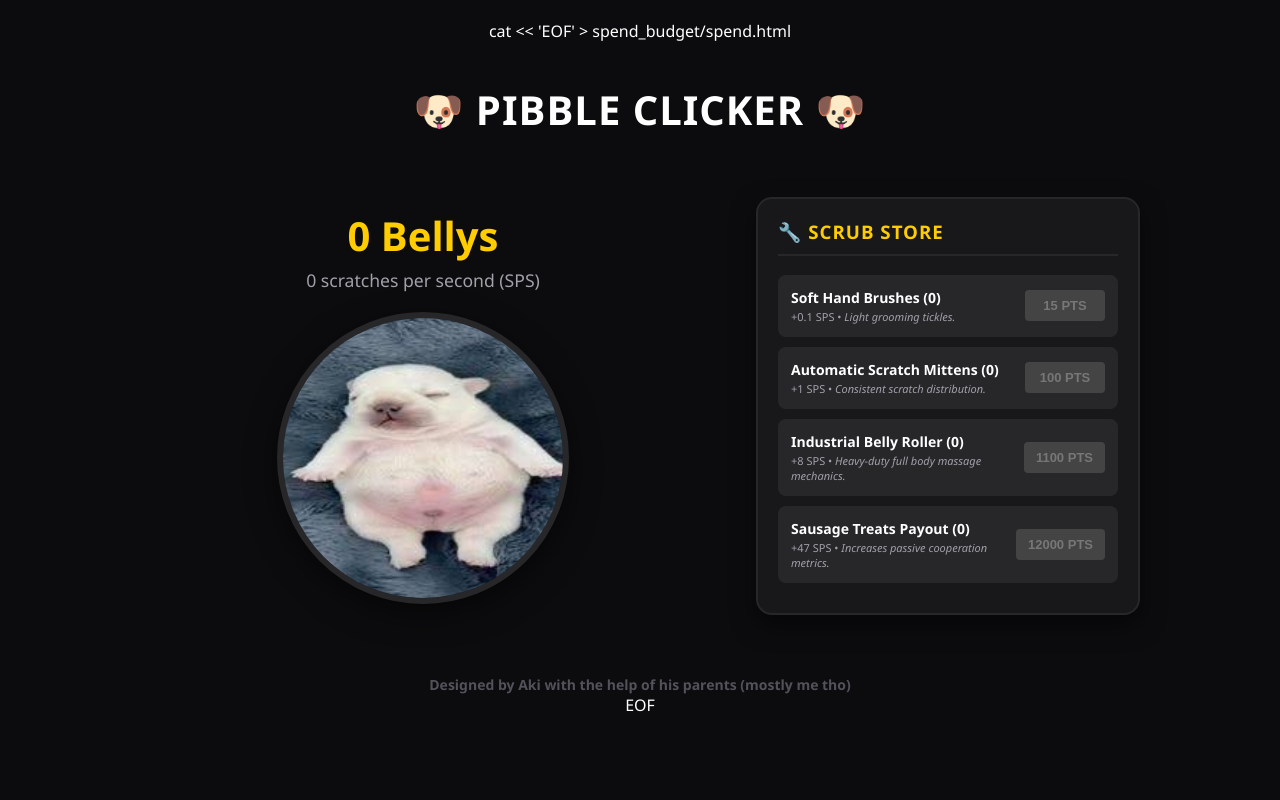
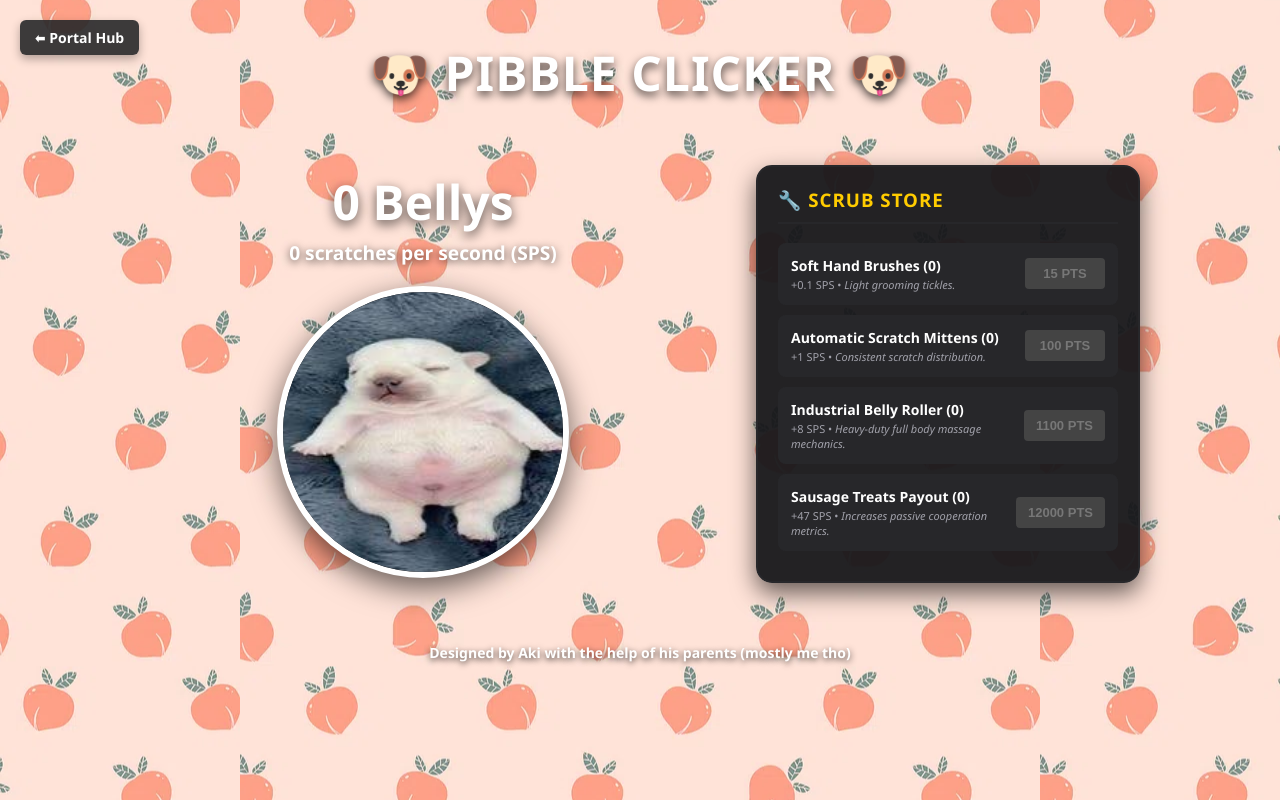
Before and after one commit to akikamoint-blip/pibble_clicker, a plain HTML site: page index.html in a window 1280 px wide. Drawn offline with Linux system fonts and the light colour scheme.

Commit message:
Update index.html

```diff
--- a/index.html
+++ b/index.html
@@ -1,4 +1,3 @@
-cat << 'EOF' > spend_budget/spend.html
 <!DOCTYPE html>
 <html lang="en">
 <head>
@@ -6,18 +5,29 @@ cat << 'EOF' > spend_budget/spend.html
     <meta name="viewport" content="width=device-width, initial-scale=1.0">
     <title>Pibble Clicker - Aki.fun</title>
     <style>
-        body { background: #0c0c0e; color: white; font-family: 'Segoe UI', Tahoma, Geneva, Verdana, sans-serif; text-align: center; padding: 20px; margin: 0; }
+        body {
+            background: url("bg_peach.jpg") repeat center center fixed;
+            background-size: auto;
+            color: white;
+            font-family: 'Segoe UI', Tahoma, Geneva, Verdana, sans-serif;
+            text-align: center;
+            padding: 20px;
+            margin: 0;
+        }
+        .nav-back { position: absolute; top: 20px; left: 20px; background: rgba(39, 39, 42, 0.9); border: none; color: #fff; padding: 8px 15px; border-radius: 6px; cursor: pointer; text-decoration: none; font-weight: bold; font-size: 14px; box-shadow: 0 4px 10px rgba(0,0,0,0.3); }
+        .nav-back:hover { background: #3f3f46; }
 
         .clicker-container { display: flex; justify-content: center; align-items: center; gap: 50px; flex-wrap: wrap; margin-top: 60px; max-width: 1000px; margin-left: auto; margin-right: auto; }
 
         .clicker-left { flex: 1; min-width: 300px; display: flex; flex-direction: column; align-items: center; }
-        .score-counter { font-size: 2.5rem; font-weight: 900; color: #ffcc00; margin: 0; }
-        .gps-counter { color: #a1a1aa; font-size: 1.1rem; margin: 5px 0 20px 0; }
+        .score-counter { font-size: 3rem; font-weight: 900; color: #fff; text-shadow: 0 4px 12px rgba(0,0,0,0.7); margin: 0; }
+        .gps-counter { color: #fff; font-size: 1.2rem; font-weight: bold; text-shadow: 0 2px 8px rgba(0,0,0,0.7); margin: 5px 0 20px 0; }
 
-        .pibble-frame { width: 280px; height: 280px; border-radius: 50%; background: #18181b; border: 6px solid #27272a; display: flex; justify-content: center; align-items: center; cursor: pointer; overflow: hidden; position: relative; box-shadow: 0 10px 30px rgba(0,0,0,0.5); transition: transform 0.05s ease; user-select: none; }
+        .pibble-frame { width: 280px; height: 280px; border-radius: 50%; background: #18181b; border: 6px solid #fff; display: flex; justify-content: center; align-items: center; cursor: pointer; overflow: hidden; position: relative; box-shadow: 0 10px 30px rgba(0,0,0,0.6); transition: transform 0.05s ease; user-select: none; }
         .pibble-frame:active { transform: scale(0.95); border-color: #ffcc00; }
+        .pibble-frame img { width: 100%; height: 100%; object-fit: cover; }
 
-        .shop-panel { width: 340px; background: #18181b; border: 2px solid #27272a; border-radius: 16px; padding: 20px; text-align: left; box-shadow: 0 10px 25px rgba(0,0,0,0.5); }
+        .shop-panel { width: 340px; background: rgba(24, 24, 27, 0.95); border: 2px solid #27272a; border-radius: 16px; padding: 20px; text-align: left; box-shadow: 0 10px 25px rgba(0,0,0,0.6); }
         .shop-title { margin-top: 0; color: #ffcc00; border-bottom: 2px solid #27272a; padding-bottom: 10px; text-transform: uppercase; letter-spacing: 1px; }
 
         .upgrade-row { display: flex; justify-content: space-between; align-items: center; background: #27272a; padding: 12px; margin-bottom: 10px; border-radius: 8px; border: 1px solid transparent; transition: border-color 0.2s; }
@@ -29,12 +39,14 @@ cat << 'EOF' > spend_budget/spend.html
         .buy-btn { background: #ffcc00; border: none; color: black; padding: 8px 12px; font-weight: bold; border-radius: 4px; cursor: pointer; font-size: 13px; min-width: 80px; text-align: center; }
         .buy-btn:disabled { background: #444; color: #777; cursor: not-allowed; }
 
-        footer { margin-top: 60px; color: #52525b; font-size: 14px; font-weight: bold; }
+        footer { margin-top: 60px; color: #fff; text-shadow: 0 2px 6px rgba(0,0,0,0.8); font-size: 14px; font-weight: bold; }
     </style>
 </head>
 <body>
 
-    <h1 style="margin-top:40px; font-size: 2.5rem; text-transform: uppercase; letter-spacing: 1px;">🐶 Pibble Clicker 🐶</h1>
+    <a href="https://aki.fun" id="hub-link" class="nav-back">⬅ Portal Hub</a>
+
+    <h1 style="margin-top:20px; font-size: 3rem; text-transform: uppercase; letter-spacing: 1px; text-shadow: 0 4px 10px rgba(0,0,0,0.7);">🐶 Pibble Clicker 🐶</h1>
 
     <div class="clicker-container">
         <div class="clicker-left">
@@ -42,7 +54,7 @@ cat << 'EOF' > spend_budget/spend.html
             <div class="gps-counter" id="scrub-rate">0 scratches per second (SPS)</div>
 
             <div class="pibble-frame" onclick="triggerBellyScratch()">
-                <img src="pibble.jpg" alt="I am pibble wash ma belly" style="width: 100%; height: 100%; object-fit: cover;">
+                <img src="pibble.jpg" alt="I am pibble wash ma belly">
             </div>
         </div>
 
@@ -158,4 +170,3 @@ cat << 'EOF' > spend_budget/spend.html
     </script>
 </body>
 </html>
-EOF
```
